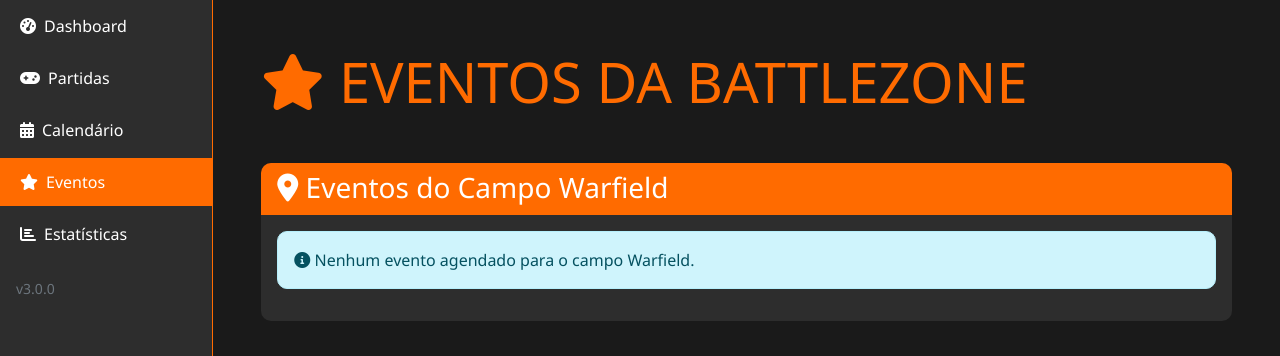
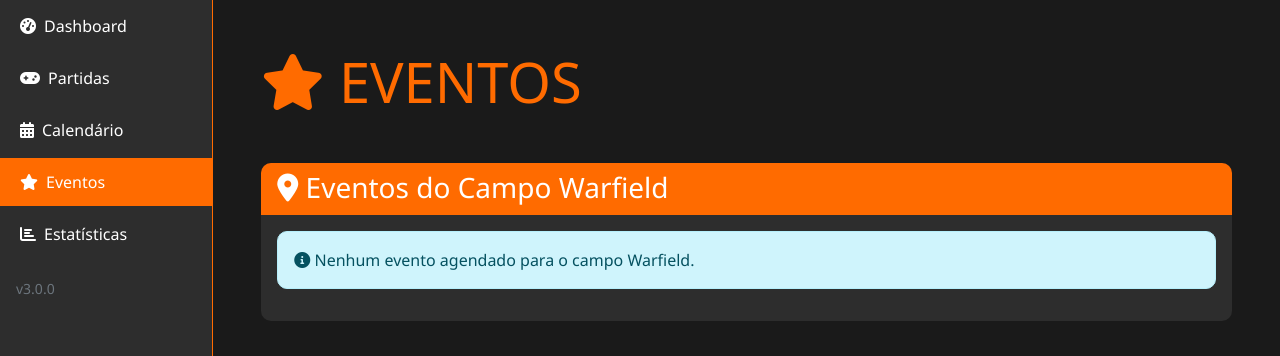
Before and after one commit to tcharlysonsantos-lab/battlezone, a Flask app: page /sorteios in a window 1280 px wide. Shown: the part 64-420 px from the top of the page. Run offline with Flask 3, Linux system fonts and the light colour scheme; the visitor is signed in with stand-in values (Sample User, id 1); data comes from the database, SQL or seed files in the repository; data that the repository does not hold is empty; some libraries are stand-ins or nearby versions.

Commit message:
Fix: Remover BATTLEZONE do titulo da pagina de eventos - deixar so EVENTOS

```diff
--- a/frontend/templates/eventos.html
+++ b/frontend/templates/eventos.html
@@ -7,7 +7,7 @@
     <!-- TÍTULO PRINCIPAL -->
     <div class="mb-5">
         <h1 class="display-4" style="color: #FF6B00;">
-            <i class="fas fa-star"></i> EVENTOS DA BATTLEZONE
+            <i class="fas fa-star"></i> EVENTOS
         </h1>
     </div>
 
```
